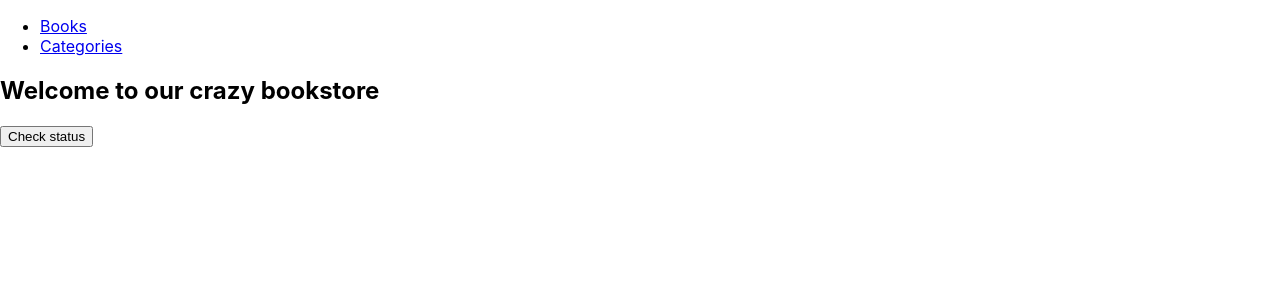
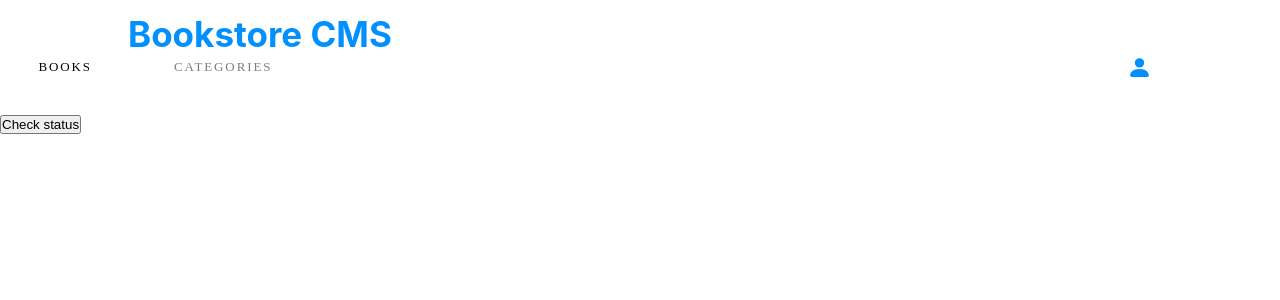
Before and after one commit to Thinus01/Bookstore, a React (Create React App) app: page /Categories in a window 1280 px wide. Shown: the top 300 px of the page. Built offline with nearby package versions, Linux system fonts and the light colour scheme.

Commit message:
Update styling

```diff
--- a/package.json
+++ b/package.json
@@ -12,6 +12,7 @@
     "q": "^1.5.1",
     "react": "^18.2.0",
     "react-dom": "^18.2.0",
+    "react-icons": "^4.7.1",
     "react-redux": "^8.0.5",
     "react-router-dom": "^6.8.0",
     "react-scripts": "5.0.1",
@@ -49,6 +50,7 @@
     "eslint-plugin-react": "^7.32.1",
     "eslint-plugin-react-hooks": "^4.6.0",
     "stylelint": "^13.13.1",
+    "react-icons": "^4.7.1",
     "stylelint-config-standard": "^21.0.0",
     "stylelint-csstree-validator": "^1.9.0",
     "stylelint-scss": "^3.21.0"
--- a/src/App.css
+++ b/src/App.css
@@ -1,39 +1,49 @@
-.App {
-  text-align: center;
+nav {
+  margin-bottom: 3%;
+  padding-top: 2%;
 }
 
-.App-logo {
-  height: 40vmin;
-  pointer-events: none;
+.icon {
+  float: right;
+  margin-right: 10%;
 }
 
-@media (prefers-reduced-motion: no-preference) {
-  .App-logo {
-    animation: App-logo-spin infinite 20s linear;
-  }
+.h1 {
+  float: left;
+  margin-left: 10%;
+  color: #0290ff;
+  font-size: 35px;
+  margin-top: -1%;
+  font-weight: bold;
 }
 
-.App-header {
-  background-color: #282c34;
-  min-height: 100vh;
-  display: flex;
-  flex-direction: column;
-  align-items: center;
-  justify-content: center;
-  font-size: calc(10px + 2vmin);
-  color: white;
+.Books {
+  text-decoration: none;
+  width: 3.688rem;
+  height: 1rem;
+  margin: 0 2.563rem 0.688rem 3%;
+  font-family: Montserrat;
+  font-size: 0.813rem;
+  font-weight: normal;
+  font-stretch: normal;
+  font-style: normal;
+  line-height: normal;
+  letter-spacing: 1.9px;
+  color: var(--black-two);
 }
 
-.App-link {
-  color: #61dafb;
+.Categories {
+  text-decoration: none;
+  width: 6.563rem;
+  height: 1rem;
+  margin: 0 41.5rem 0.688rem 2.563rem;
+  opacity: 0.5;
+  font-family: Montserrat;
+  font-size: 0.813rem;
+  font-weight: normal;
+  font-stretch: normal;
+  font-style: normal;
+  line-height: normal;
+  letter-spacing: 1.9px;
+  color: var(--black-two);
 }
-
-@keyframes App-logo-spin {
-  from {
-    transform: rotate(0deg);
-  }
-
-  to {
-    transform: rotate(360deg);
-  }
-}
--- a/src/App.js
+++ b/src/App.js
@@ -1,6 +1,8 @@
 import './App.css';
 import React, { PureComponent } from 'react';
 import { Route, Routes, Link } from 'react-router-dom';
+// eslint-disable-next-line import/no-extraneous-dependencies
+import { BsPersonFill } from 'react-icons/bs';
 import Books from './components/bookList';
 import Categories from './components/categories';
 
@@ -9,11 +11,10 @@ class App extends PureComponent {
     return (
       <>
         <nav>
-          <ul id="UL">
-            <li className="Li"><Link to="/">Books</Link></li>
-            <li className="Li" id="CalcLi"><Link to="/Categories">Categories</Link></li>
-          </ul>
-          <h1>Welcome to our crazy bookstore</h1>
+          <span className="h1">Bookstore CMS</span>
+          <Link className="Books" to="/">BOOKS</Link>
+          <Link className="Categories" to="/Categories">CATEGORIES</Link>
+          <BsPersonFill className="icon" color="#0290ff" size={25} />
         </nav>
         <Routes>
           <Route path="/" element={<Books />} />
--- a/src/components/book.js
+++ b/src/components/book.js
@@ -1,8 +1,10 @@
 import PropTypes from 'prop-types';
 import { useDispatch } from 'react-redux';
+import styles from '../styles/book.module.css';
 import { removeHandler } from '../redux/books/books';
+import Progress from './progress';
 
-// Book handels each div containing corresponding book information that gets displayed
+// Book handels each section containing corresponding book information that gets displayed
 const Book = (props) => {
   const dispatch = useDispatch();
   const {
@@ -11,14 +13,26 @@ const Book = (props) => {
   const remove = () => {
     dispatch(removeHandler(id));
   };
-
+  const percentage = Math.random(100);
   return (
-    <div>
-      <p>{ title }</p>
-      <p>{ author }</p>
-      <p>{ category }</p>
-      <button onClick={remove} type="submit">Remove</button>
-    </div>
+    <section className={styles.BookEntry}>
+      <div className={styles.Detail}>
+        <p className={styles.Category}>{ category }</p>
+        <p className={styles.Title}>{ title }</p>
+        <p className={styles.Author}>{ author }</p>
+        <p className={styles.Option}>Comments</p>
+        <p className={styles.Option}><button className={styles.OptionBtn} onClick={remove} type="submit">Remove</button></p>
+        <p className={styles.Option}>Edit</p>
+      </div>
+      <div className={styles.Progress}>
+        <Progress percentage={percentage} circleWidth="200" />
+      </div>
+      <div className={styles.ChapDiv}>
+        <p className={styles.ChapHead}>CURRENT CHAPTER</p>
+        <p className={styles.ChapProg}>Introduction</p>
+        <button className={styles.ChapBtn} type="button">UPDATE PROGRESS</button>
+      </div>
+    </section>
   );
 };
 
--- a/src/components/bookList.js
+++ b/src/components/bookList.js
@@ -14,12 +14,8 @@ const BookList = () => {
 
   return (
     <section>
-      <NewBook />
       <div>
-        <p>Book</p>
-        <p>Author</p>
-        <p>Category</p>
-        <ul>
+        <div>
           {bookData.map((book) => (
             <Book
               title={book.title}
@@ -29,7 +25,8 @@ const BookList = () => {
               id={book.item_id}
             />
           ))}
-        </ul>
+        </div>
+        <NewBook />
       </div>
     </section>
   );
--- a/src/components/newBook.js
+++ b/src/components/newBook.js
@@ -3,6 +3,7 @@ import { useDispatch } from 'react-redux';
 // eslint-disable-next-line import/no-extraneous-dependencies
 import { v4 } from 'uuid';
 import { addHandler } from '../redux/books/books';
+import styles from '../styles/newBook.module.css';
 
 const NewBook = () => {
   const [bookState, setBookState] = useState({
@@ -24,12 +25,12 @@ const NewBook = () => {
 
   return (
     <div>
-      <h2>ADD NEW BOOK</h2>
-      <form onSubmit={submitHandler}>
-        <input type="text" name="title" value={bookState.title} onChange={addBook} placeholder="Add book name" required />
-        <input type="text" name="author" value={bookState.author} onChange={addBook} placeholder="Add author name" required />
-        <input type="text" name="category" value={bookState.category} onChange={addBook} placeholder="Add category name" required />
-        <button type="submit">Submit form</button>
+      <h2 className={styles.h2}>ADD NEW BOOK</h2>
+      <form className={styles.form} onSubmit={submitHandler}>
+        <input id={styles.space} className={styles.input} type="text" name="title" value={bookState.title} onChange={addBook} placeholder="Add book name" required />
+        <input className={styles.input} type="text" name="author" value={bookState.author} onChange={addBook} placeholder="Add author name" required />
+        <input className={styles.input} type="text" name="category" value={bookState.category} onChange={addBook} placeholder="Add category name" required />
+        <button className={styles.button} type="submit">ADD BOOK</button>
       </form>
     </div>
   );
--- /dev/null
+++ b/src/components/progress.js
@@ -0,0 +1,37 @@
+import React from 'react';
+import PropTypes from 'prop-types';
+import styles from '../styles/book.module.css';
+
+const Progress = ({ percentage, circleWidth }) => {
+  const radius = 85;
+  const dashArray = radius * Math.PI * 2;
+  const dashOffset = dashArray - (dashArray * percentage);
+  const displayPer = Math.trunc(percentage * 100);
+  return (
+    <div className={styles.ProgressDiv}>
+      <svg width={circleWidth} height={circleWidth} viewBox={`0 0 ${circleWidth} ${circleWidth}`}>
+        <circle cx={circleWidth / 2} cy={circleWidth / 2} strokeWidth="15px" r={radius} className={styles.circleBG} />
+        <circle
+          cx={circleWidth / 2}
+          cy={circleWidth / 2}
+          strokeWidth="15px"
+          r={radius}
+          className={styles.circleProgress}
+          style={{
+            strokeDasharray: dashArray,
+            strokeDashoffset: dashOffset,
+          }}
+        />
+      </svg>
+      <p x="50%" y="50%" dy="0.3em" textAnchor="middle" className={styles.ProgressPer}>{`${displayPer}%`}</p>
+      <p className={styles.CompText}>Completed</p>
+    </div>
+  );
+};
+
+Progress.propTypes = {
+  percentage: PropTypes.number.isRequired,
+  circleWidth: PropTypes.string.isRequired,
+};
+
+export default Progress;
--- /dev/null
+++ b/src/styles/book.module.css
@@ -0,0 +1,156 @@
+* {
+  padding: 0;
+  margin: 0;
+}
+
+.BookEntry {
+  width: 80%;
+  border: solid 1px #e8e8e8;
+  border-radius: 5px;
+  padding: 1% 0 7% 0;
+  margin-right: 3%;
+  margin-left: 10%;
+  margin-bottom: 1%;
+}
+
+ul {
+  list-style-type: none;
+}
+
+.Detail {
+  padding-left: 2%;
+  float: left;
+  width: 28%;
+}
+
+.Category {
+  width: 3.063rem;
+  height: 1.125rem;
+  margin: 0 2.438rem 0 0;
+  opacity: 0.5;
+  font-family: Montserrat, normal;
+  font-size: 0.875rem;
+  font-weight: bold;
+  font-stretch: normal;
+  font-style: normal;
+  line-height: normal;
+  letter-spacing: normal;
+  color: var(--black-two);
+}
+
+.Title {
+  width: 12.313rem;
+  height: 1.813rem;
+  margin: 0.188rem 20.188rem 0 0;
+  font-size: 1.375rem;
+  font-weight: bold;
+  font-stretch: normal;
+  font-style: normal;
+  line-height: normal;
+  letter-spacing: -0.2px;
+  color: var(--black-two);
+}
+
+.Author {
+  width: 6.688rem;
+  height: 1.188rem;
+  margin: 0.25rem 0 0;
+  font-family: RobotoSlab;
+  font-size: 0.875rem;
+  font-weight: 300;
+  font-stretch: normal;
+  font-style: normal;
+  line-height: normal;
+  letter-spacing: normal;
+  color: #4386bf;
+
+}
+
+.Option {
+  width: 1.688rem;
+  height: 1.188rem;
+  margin: 0.188rem 0 0.125rem 0;
+  font-family: RobotoSlab;
+  font-size: 0.875rem;
+  font-weight: 300;
+  font-stretch: normal;
+  font-style: normal;
+  line-height: normal;
+  letter-spacing: normal;
+  color: #4386bf;
+  float: left;
+  padding-right: 20%;
+  padding-top: 4%;
+}
+
+.OptionBtn {
+  padding: 0;
+  font-family: RobotoSlab;
+  font-size: 0.875rem;
+  font-stretch: normal;
+  font-style: normal;
+  color: #4386bf;
+  background-color: rgba(0, 0, 0, 0);
+  border: none;
+}
+
+.Progress {
+  margin-left: 20%;
+  float: left;
+  scale: 0.4;
+  height: 1px;
+  margin-top: -1%;
+}
+
+.ProgressDiv {
+  transform: rotate(-90deg);
+}
+
+.circleBG {
+  fill: none;
+  stroke: #ddd;
+}
+
+.circleProgress {
+  fill: none;
+  stroke: #379cf6;
+}
+
+.ProgressPer {
+  transform: rotate(90deg);
+  scale: 3;
+  padding: 0 0 15% 50%;
+  font-size: 30px;
+}
+
+.CompText {
+  transform: rotate(90deg);
+  scale: 3;
+  padding: 15% 0 0 42%;
+  opacity: 0.5;
+}
+
+.ChapDiv {
+  float: right;
+  margin-right: 10%;
+}
+
+.ChapHead {
+  font-size: 0.813rem;
+  opacity: 0.5;
+}
+
+.ChapProg {
+  font-size: 1rem;
+  padding: 7% 0 15% 0;
+}
+
+.ChapBtn {
+  width: 150%;
+  border: none;
+  border-radius: 5px;
+  background-color: #0290ff;
+  color: white;
+  padding: 10% 14%;
+  font-size: 0.813rem;
+}
--- /dev/null
+++ b/src/styles/newBook.module.css
@@ -0,0 +1,37 @@
+.h2 {
+  width: 10.875rem;
+  height: 1.5rem;
+  margin: 3% 32.75rem 0.3% 10%;
+  font-family: Montserrat;
+  font-size: 1.25rem;
+  font-weight: bold;
+  font-stretch: normal;
+  font-style: normal;
+  line-height: normal;
+  letter-spacing: -0.18px;
+  color: #888;
+}
+
+#space {
+  margin-left: 10%;
+}
+
+.input {
+  height: 2.813rem;
+  margin: 1.188rem 2% 0 0;
+  padding: 0.2% 9% 0.2% 1.063rem;
+  border-radius: 4px;
+  border: solid 1px #e8e8e8;
+  background-color: #fff;
+  font-size: 18px;
+}
+
+.button {
+  margin: 1.188rem 0 0 0;
+  padding: 1% 3% 1% 3%;
+  border-radius: 3px;
+  background-color: #0290ff;
+  border: none;
+  color: white;
+  font-size: 15px;
+}
```
Also changed, not shown: 2 other files (tests, documents, lock files or other folders).
